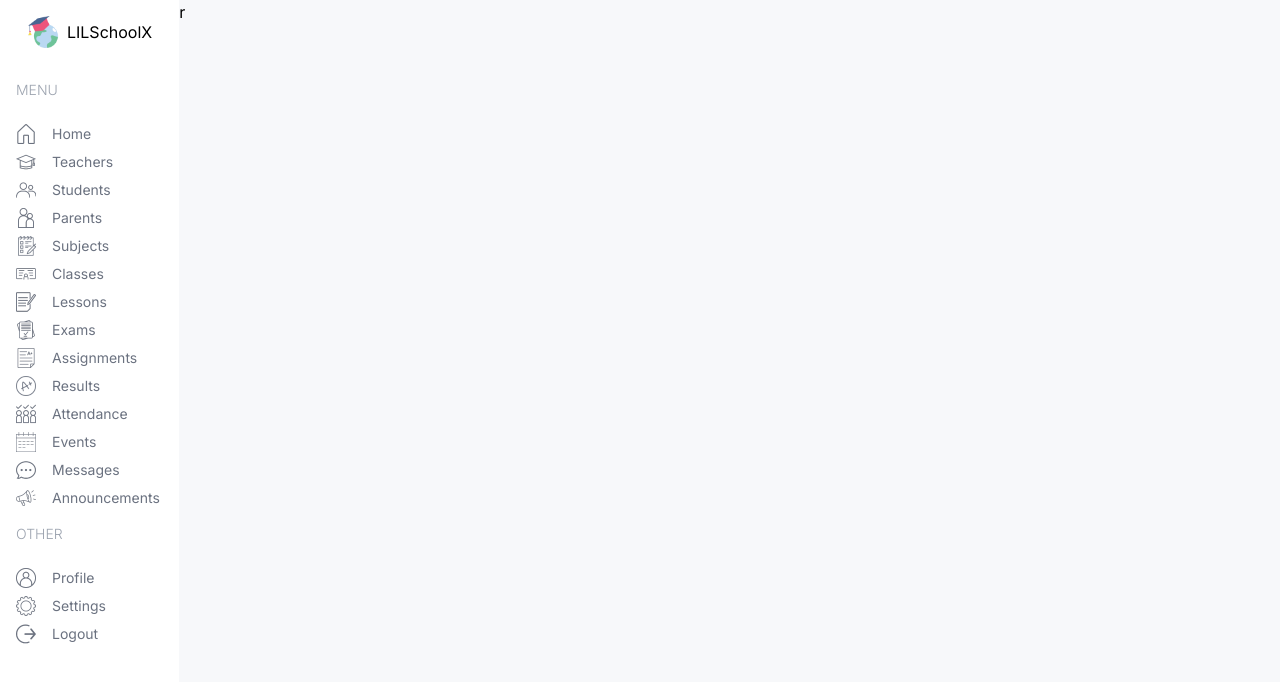
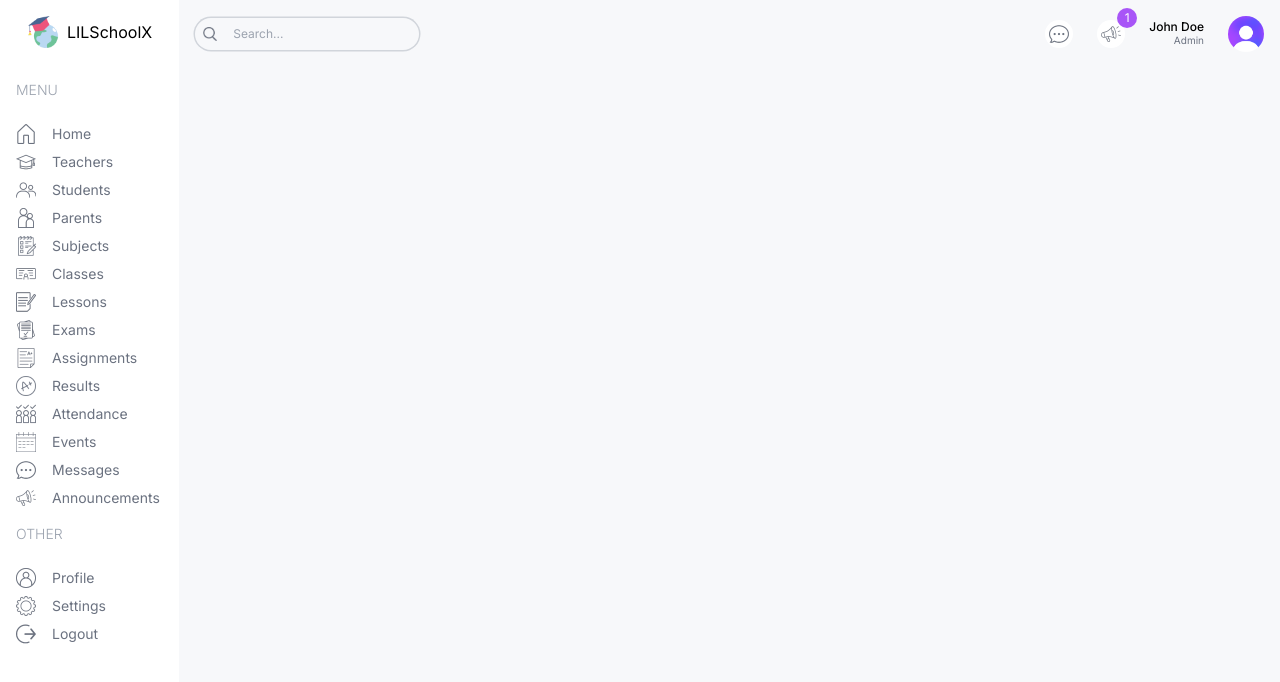
Before and after one commit to safak/next-dashboard-ui, a Next.js app: page /admin in a window 1280 px wide. Shown: the top 682 px of the page. Built offline with nearby package versions, Linux system fonts and the light colour scheme.

Commit message:
navbar-design

```diff
--- a/src/app/(dashboard)/layout.tsx
+++ b/src/app/(dashboard)/layout.tsx
@@ -2,6 +2,7 @@ import Image from "next/image";
 import Link from "next/link";
 import React from "react";
 import Menu from "@/components/Menu"
+import Navbar from "@/components/Navbar";
 
 const DashboradLayout = ({
   children,
@@ -18,7 +19,7 @@ const DashboradLayout = ({
       </div>
       {/* RIGHT */}
       <div className="w-[86%] md:w-[92%] lg:w-[84%] xl:w-[86%] bg-[#F7F8FA] overflow-scroll">
-        r
+        <Navbar/>
       </div>
     </div>
   );
--- a/src/components/Navbar.tsx
+++ b/src/components/Navbar.tsx
@@ -0,0 +1,39 @@
+import Image from "next/image";
+import React from "react";
+
+const Navbar = () => {
+  return (
+    <div className="flex items-center justify-between p-4">
+      {/* SEARCH BAR */}
+      <div className="hidden md:flex items-center gap-2 text-xs rounded-full ring-[1.5px] ring-gray-300 px-2">
+        <Image src="/search.png" alt="" width={14} height={14} />
+        <input type="text" placeholder="Search..." className="w-[200px] p-2 bg-transparent outline-none" />
+      </div>
+      {/* ICONS AND USER */}
+      <div className="flex items-center gap-6 w-full justify-end">
+        <div className="bg-white rounded-full w-7 h-7 flex items-center justify-center cursor-pointer">
+          <Image src="/message.png" alt="" width={20} height={20} />
+        </div>
+        <div className="bg-white rounded-full w-7 h-7 flex items-center justify-center cursor-pointer relative">
+          <Image src="/announcement.png" alt="" width={20} height={20} />
+          <div className="absolute -top-3 -right-3 w-5 h-5 flex items-center justify-center bg-purple-500 text-white rounded-full text-xs">
+            1
+          </div>
+        </div>
+        <div className="flex flex-col">
+          <span className="text-xs leading-3 font-medium">John Doe</span>
+          <span className="text-[10px] text-gray-500 text-right">Admin</span>
+        </div>
+        <Image
+          src="/avatar.png"
+          alt=""
+          width={36}
+          height={36}
+          className="rounded-full"
+        />
+      </div>
+    </div>
+  );
+};
+
+export default Navbar;
```
